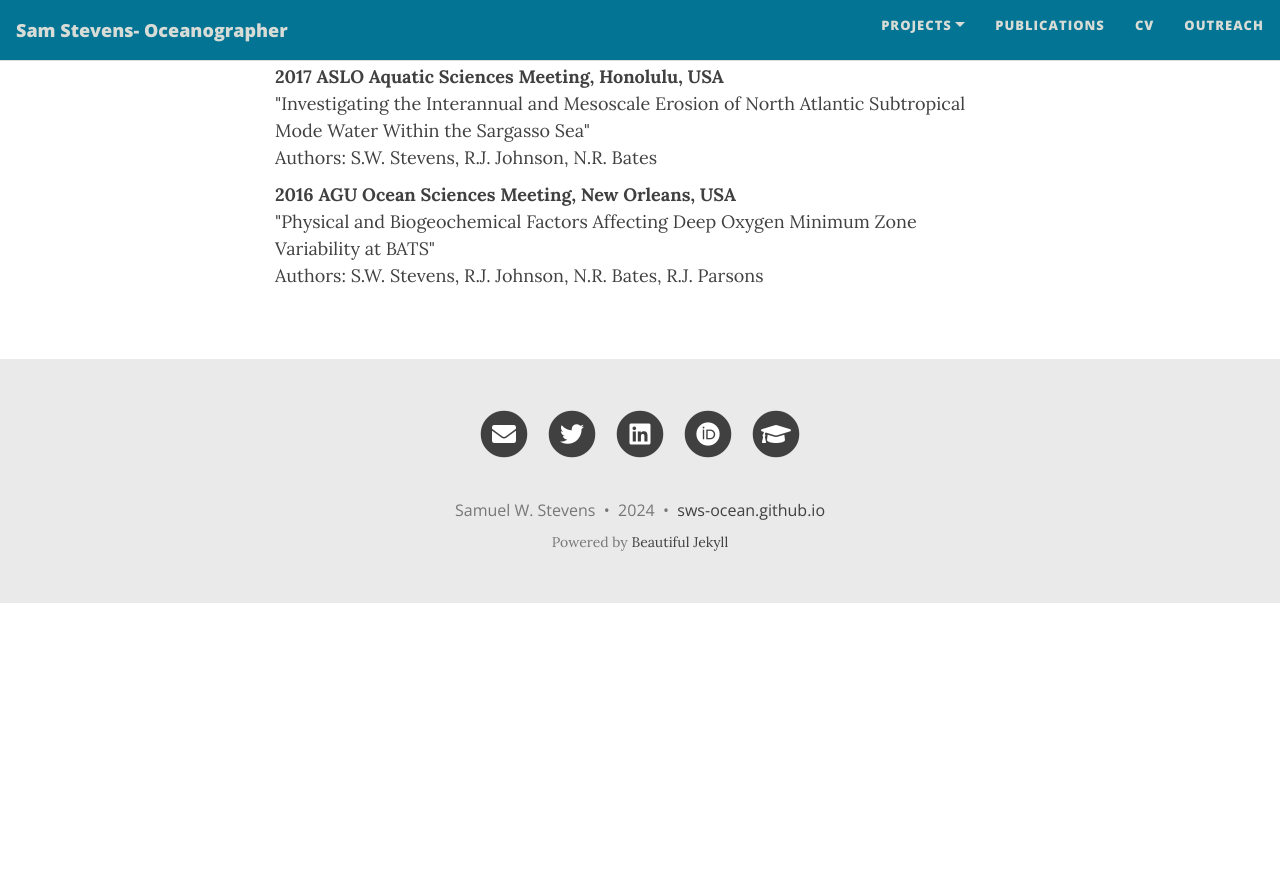
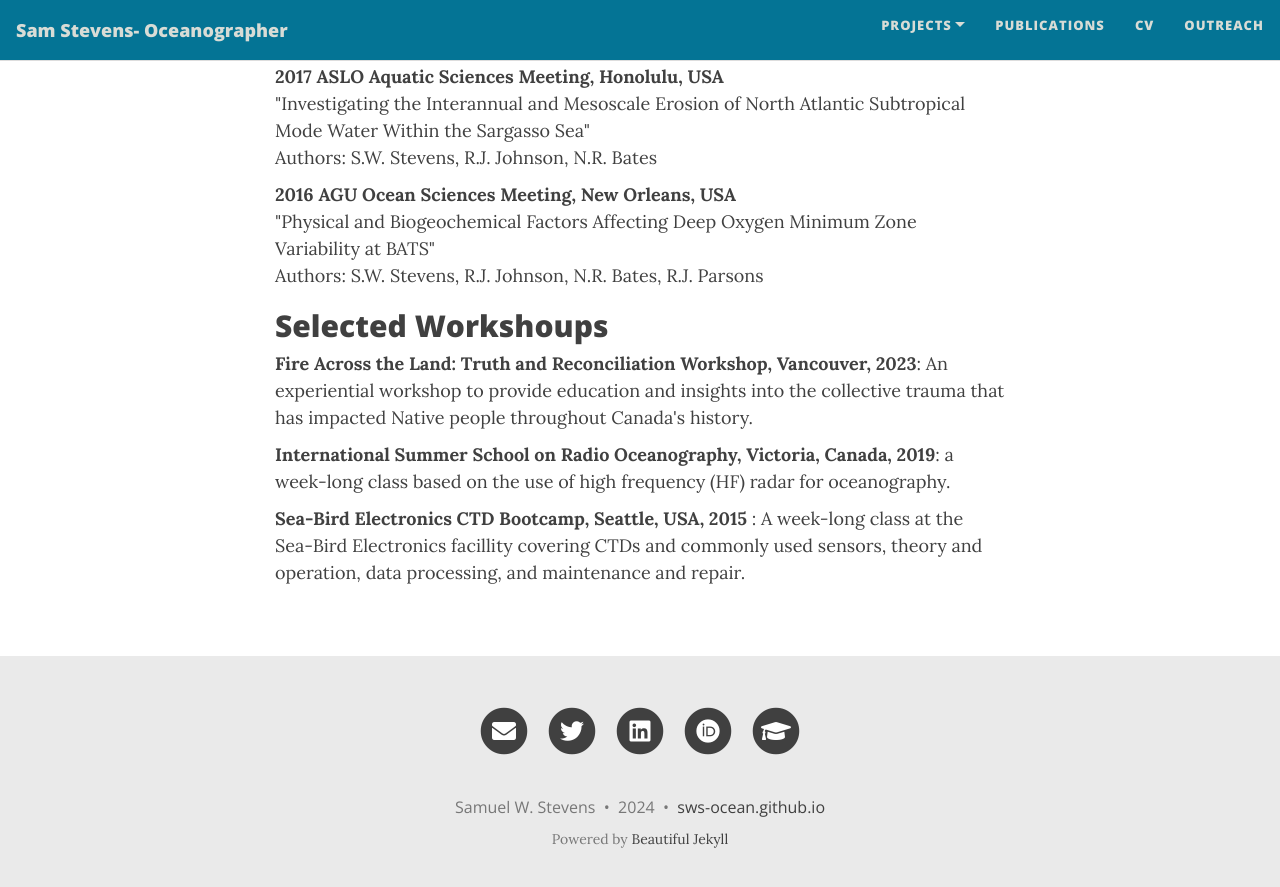
Before and after one commit to sws-ocean/sws-ocean.github.io, a Jekyll site: the page built from docs/cv.md, in a window 1280 px wide and 900 px high, scrolled down 2670 px. Shown: the top 887 px of the window. Built offline with Jekyll 4.4.1, drawn with Linux system fonts in a browser that asks for light colours; nearby versions of some CDN libraries; before the commit the page ends 3273 px from its top, so only the background shows below that.

Commit message:
CV updates

```diff
--- a/docs/cv.md
+++ b/docs/cv.md
@@ -171,3 +171,18 @@ description: Sam Stevens Oceanographer- this page outlines my curriculum vitae
 </li>
   </ul>
 </section>
+
+<section>
+  <h2>Selected Workshoups</h2>
+  <ul>
+    <li>
+      <strong>Fire Across the Land: Truth and Reconciliation Workshop, Vancouver, 2023</strong>: An experiential workshop to provide education and insights into the collective trauma that has impacted Native people throughout Canada's history.
+    </li>
+    <li>
+      <strong>International Summer School on Radio Oceanography, Victoria, Canada, 2019</strong>: a week-long class based on the use of high frequency (HF) radar for oceanography.
+    </li>
+    <li>
+      <strong>Sea-Bird Electronics CTD Bootcamp, Seattle, USA, 2015 </strong>: A week-long class at the Sea-Bird Electronics facillity covering CTDs and commonly used sensors, theory and operation, data processing, and maintenance and repair.
+    </li>
+  </ul>
+</section>
```
Also changed, not shown: 1 other file.
